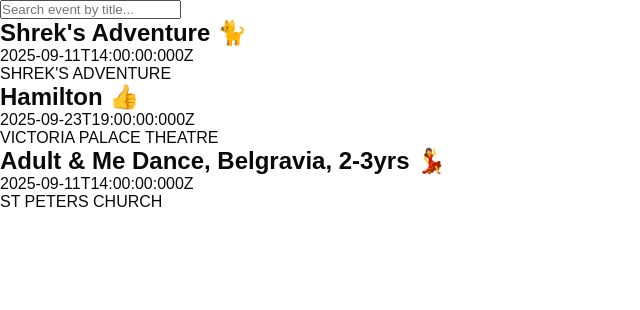
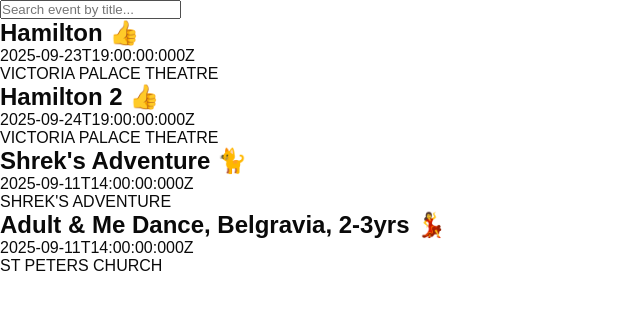
Before and after one commit to bugtender/loopla-app, a Next.js app: page / in a window 1280 px wide. Shown: the top 310 px of the page, without its empty margins (0-640 px from the left). Built offline with nearby package versions, Linux system fonts and the light colour scheme.

Commit message:
Events on Homepage now sorting by title length.

```diff
--- a/data/events.json
+++ b/data/events.json
@@ -15,6 +15,13 @@
     },
     {
         "id": 3,
+        "title": "Hamilton 2 👍",
+        "description": "Inspired by Ron Chernow's biography of Alexander Hamilton, HAMILTON has book, music and lyrics by Lin-Manuel Miranda.",
+        "date": "2025-09-24T19:00:00:000Z",
+        "location": "VICTORIA PALACE THEATRE"
+    },
+    {
+        "id": 4,
         "title": "Adult & Me Dance, Belgravia, 2-3yrs 💃",
         "description": "Our Adult and Me program has been designed to introduce young children to the exciting and joyful world of dance through the building blocks of posture, stretch, creative improvisation and rhythm.",
         "date": "2025-09-11T14:00:00:000Z",
--- a/src/app/page.tsx
+++ b/src/app/page.tsx
@@ -16,7 +16,10 @@
   useEffect(() =>{
     //  quick filter by lowercase
     const filtered = events.filter((event) => event.title.toLowerCase().includes(searchTerm.toLowerCase()))
-
+    //  events sorted by length of title, shortest first
+    filtered.sort((a, b) => {
+      return a.title.length - b.title.length
+    })
     setFilteredEvents(filtered)
   },[events, searchTerm])
 
@@ -58,7 +61,7 @@
             </p>
           ):(
             filteredEvents.map((event) => (
-              <div>
+              <div key={event.id}>
                 <h2>{event.title}</h2>
                 <p>{event.date}</p>
                 <p>{event.location}</p>
```
